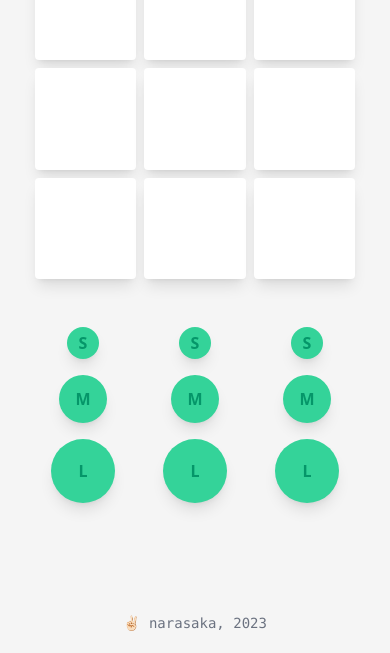
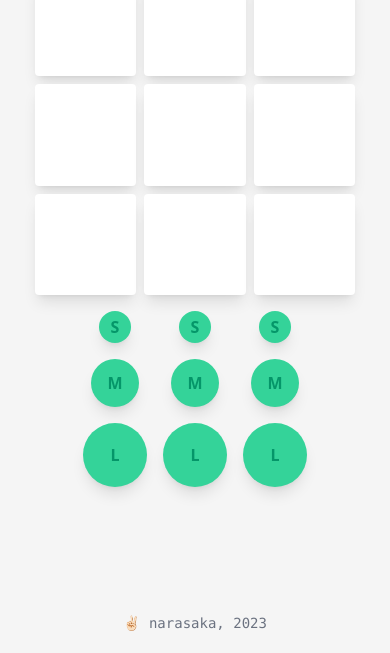
Before and after one commit to narasaka/thicctactoe, a Next.js app: page /game in a window 390 px wide. Shown: the part 191-844 px from the top of the page. Built offline with nearby package versions, Linux system fonts and the light colour scheme.

Commit message:
fix: adjust children to fix stutter

```diff
--- a/src/pages/game.tsx
+++ b/src/pages/game.tsx
@@ -10,6 +10,7 @@ import Pieces from '@/components/Pieces';
 import { checkWinner } from '@/utils';
 import Button from '@/components/Button';
 import autoAnimate from '@formkit/auto-animate';
+import cn from 'classnames';
 
 const cellNames = 'ABCDEFGHI';
 const initialGameState: GameState = {
@@ -31,6 +32,7 @@ const GamePage: NextPage = () => {
   const [gameState, setGameState] = useState<GameState>(initialGameState);
   const winnerContainer = useRef<HTMLDivElement>(null);
   const mobilePieceContainer = useRef<HTMLDivElement>(null);
+  const isTie = gameState.board.every((tile) => tile.player !== null);
 
   const handleDragEnd = (e: DragEndEvent) => {
     const over = e.over as { id: string };
@@ -121,12 +123,11 @@ const GamePage: NextPage = () => {
               disabled={gameState.turn === 'X' || gameState.winner !== null}
               moveHistory={gameState.moves}
             />
-            {!gameState.winner && (
-              <div className="block md:hidden" ref={mobilePieceContainer}></div>
-            )}
           </div>
           <div
-            className="mt-4 flex flex-col items-center justify-center gap-2"
+            className={cn(
+              'mt-4 flex flex-col items-center justify-center gap-2'
+            )}
             ref={winnerContainer}
           >
             {gameState.winner && (
@@ -139,8 +140,7 @@ const GamePage: NextPage = () => {
                 </Button>
               </>
             )}
-            {!gameState.winner &&
-              gameState.board.every((tile) => tile.player !== null) && (
+            {!gameState.winner && isTie && (
               <>
                 <div className="mt-4 text-center text-4xl font-extrabold tracking-tight sm:text-5xl">
                   It&apos;s a tie!
@@ -150,9 +150,13 @@ const GamePage: NextPage = () => {
                 </Button>
               </>
             )}
-            {!gameState.winner && (
+            {!gameState.winner && !isTie && (
               <>
-                {gameState.turn === 'X' ? (
+                <div
+                  className={cn('transition-all duration-300', {
+                    'fixed translate-y-full opacity-0': gameState.turn === 'O',
+                  })}
+                >
                   <Pieces
                     key="X"
                     player="X"
@@ -160,7 +164,12 @@ const GamePage: NextPage = () => {
                     moveHistory={gameState.moves}
                     isMobile
                   />
-                ) : (
+                </div>
+                <div
+                  className={cn('transition-all duration-300', {
+                    'fixed translate-y-full opacity-0': gameState.turn === 'X',
+                  })}
+                >
                   <Pieces
                     key="O"
                     player="O"
@@ -168,7 +177,7 @@ const GamePage: NextPage = () => {
                     moveHistory={gameState.moves}
                     isMobile
                   />
-                )}
+                </div>
               </>
             )}
           </div>
```
Lines whose indentation alone changed are shown as unchanged.
